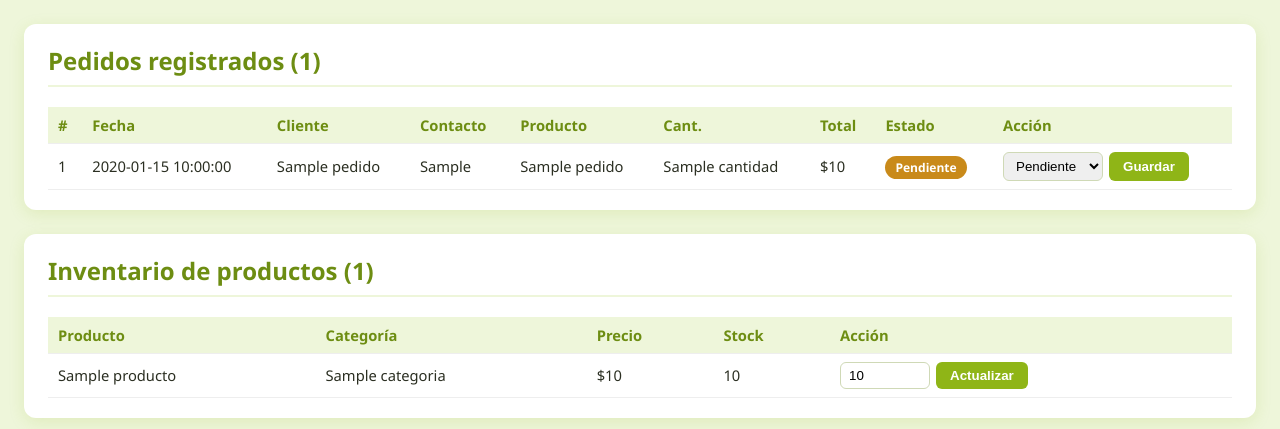
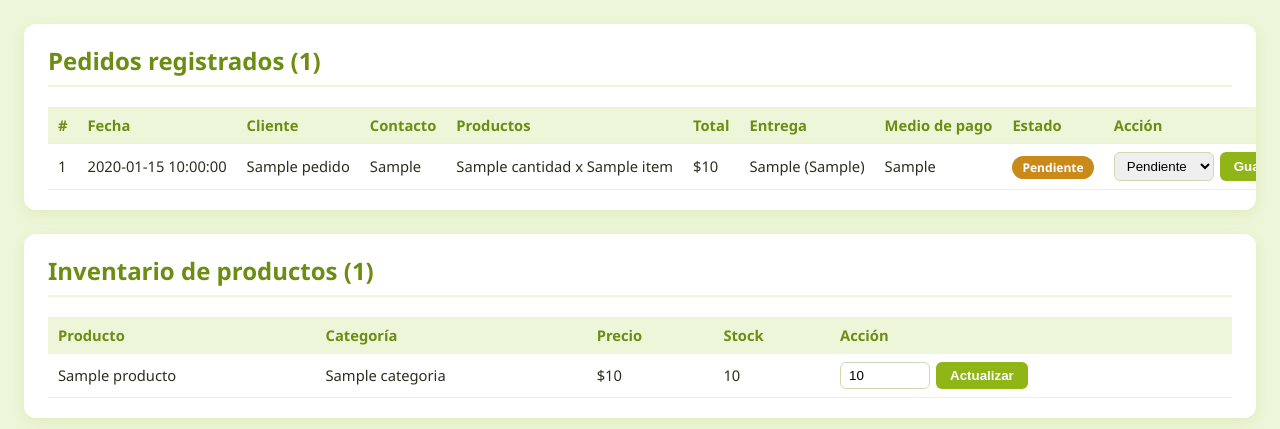
Before and after one commit to povedanna16-lab/chatbot-dahian, a Flask app: template templates/admin.html in a window 1280 px wide. Shown: the part 114-543 px from the top of the page. Run offline with Flask 3, Linux system fonts and the light colour scheme; the template is opened without the code that fills it: most values are stand-ins (such as "Sample title", 1, 10 or a date in 2020).

Commit message:
Add files via upload

```diff
--- a/templates/admin.html
+++ b/templates/admin.html
@@ -88,7 +88,7 @@
     <table>
         <tr>
             <th>#</th><th>Fecha</th><th>Cliente</th><th>Contacto</th>
-            <th>Producto</th><th>Cant.</th><th>Total</th><th>Estado</th><th>Acción</th>
+            <th>Productos</th><th>Total</th><th>Entrega</th><th>Medio de pago</th><th>Estado</th><th>Acción</th>
         </tr>
         {% for pedido in pedidos %}
         <tr>
@@ -96,9 +96,14 @@
             <td>{{ pedido.fecha }}</td>
             <td>{{ pedido.cliente_nombre }}</td>
             <td>{{ pedido.cliente_contacto }}</td>
-            <td>{{ pedido.producto_nombre }}</td>
-            <td>{{ pedido.cantidad }}</td>
+            <td>
+                {% for item in pedido['items'] %}
+                    {{ item.cantidad }} x {{ item.producto_nombre }}{% if not loop.last %}<br>{% endif %}
+                {% endfor %}
+            </td>
             <td>${{ "{:,.0f}".format(pedido.total).replace(",", ".") }}</td>
+            <td>{{ pedido.tipo_entrega }}{% if pedido.municipio_domicilio %} ({{ pedido.municipio_domicilio }}){% endif %}</td>
+            <td>{{ pedido.medio_pago or "—" }}</td>
             <td><span class="estado {{ pedido.estado }}">{{ pedido.estado }}</span></td>
             <td>
                 <form method="post" action="/admin/actualizar-pedido" style="display:flex; gap:6px;">
```
